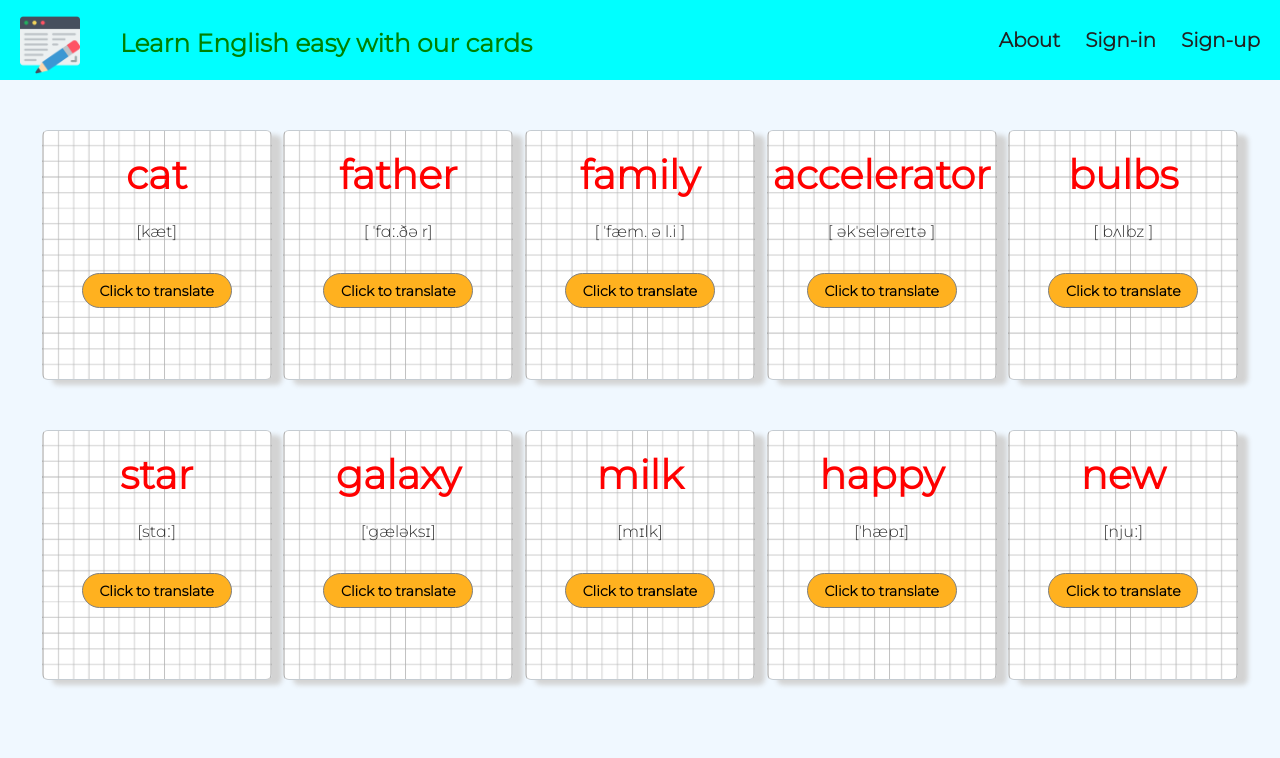
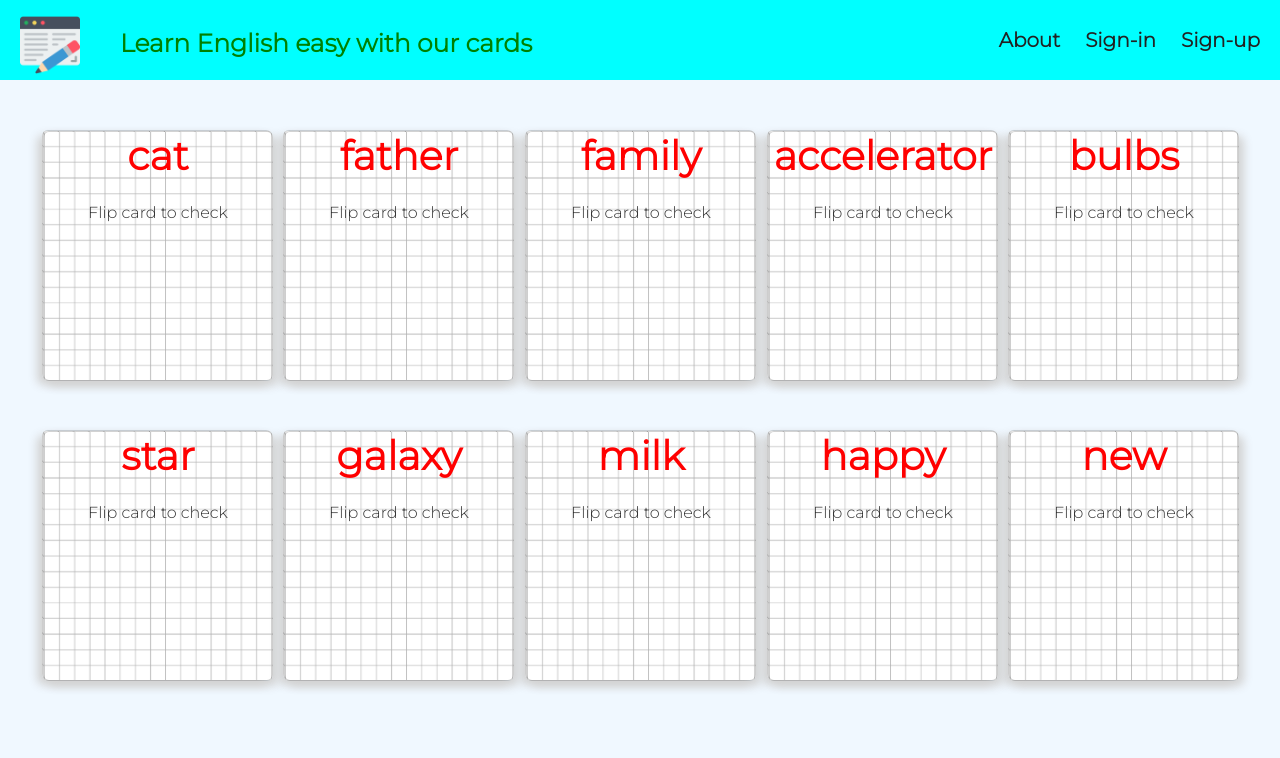
Before and after one commit to emani006/WordProject, a React (Create React App) app in the folder cards/: page / in a window 1280 px wide. Shown: the top 758 px of the page. Built offline with nearby package versions, Linux system fonts and the light colour scheme.

Commit message:
Row component update

```diff
--- a/cards/src/App.js
+++ b/cards/src/App.js
@@ -9,6 +9,9 @@ import Words from "./components/Words"
 // import TableOne from "./components/TableOne"
 // import TableTwo from "./components/TableTwo"
 import TableInput from "./components/TableInput";
+import Slider from './components/Slider';
+
+const wordStos = wordlist.map((word) => {return word});
 
 class App extends React.Component {
   render (){
@@ -16,6 +19,15 @@ class App extends React.Component {
     return (
       <div className="wrapper">
           <Header/>
+
+          {/* <div className="cardBox">
+            <div className="cardPlace">
+              <div className="wordPlace">
+                <Slider words={wordlist}/>
+              </div>
+            </div>
+          </div> */}
+
           <Words words={wordlist}/>
             {/* <Table key={wordlist.id} words={wordlist}/> */}
             {/* {wordlist.map(el => {
--- /dev/null
+++ b/cards/src/components/CardBack.js
@@ -0,0 +1,10 @@
+import React from 'react'
+
+export default function CardBack(props){
+    return(
+        <div className='card'>
+            <h1 className='word-english'>{props.word.english}</h1>
+            <p>Flip card to check</p>
+        </div>
+    )
+}
--- /dev/null
+++ b/cards/src/components/CardFlipFlop.js
@@ -0,0 +1,29 @@
+import React, {useState}  from 'react'
+import CardFront from './CardFront'
+import CardBack from './CardBack'
+
+export default function CardFlipFlop(props) {
+    let [isActive, setActive] = useState(props.isActive);
+
+    const handleClick = () => {
+        setActive (!isActive);
+    }
+
+    if (!isActive) {return(
+        <div className='scene'>
+            <div className="card is-flipped" onClick={handleClick}>
+                <div className="card__face card__face-back">
+                    <CardBack key={props.id} {...props}/>
+                </div>
+            </div>
+        </div>
+    )} else {return (
+        <div className='scene'>
+            <div className="card" onMouseLeave={handleClick}>
+                <div className="card__face">
+                    <CardFront key={props.id} {...props}/>
+                </div>
+            </div>
+        </div>
+        )}
+}
--- /dev/null
+++ b/cards/src/components/CardFront.js
@@ -0,0 +1,11 @@
+import React from 'react'
+
+export default function CardFront(props){
+    return(
+            <div className='card'>
+                <h1 className='word-english'>{props.word.english}</h1>
+                <p>{props.word.transcription}</p>
+                <h3>{props.word.russian}</h3>
+            </div>
+    )
+}
--- a/cards/src/components/Row.js
+++ b/cards/src/components/Row.js
@@ -1,10 +1,32 @@
 import React, {useState} from 'react'
+import wordlist from './wordlist';
 
 export default function Row(elem){
     const [isActive, setActive] = useState(elem.isActive);
-    // let [english, setEnglish] = useState(elem.english);
-    // let [russian, setRussian] = useState(elem.russian);
-    // let [transcription, setTranscription] = useState(elem.transcription);
+    const [english, setEnglish] = useState(elem.english);
+    const [russian, setRussian] = useState(elem.russian);
+    const [transcription, setTranscription] = useState(elem.transcription);
+    const [id] = useState(elem.id);
+
+    const changeWord= () => {
+        let newWord = {
+            id: id,
+            english: english,
+            russian: russian,
+            transcription: transcription
+        };
+
+        let word = wordlist.find(item => item.id === id);
+        console.log(word);
+
+        let wordIndex = wordlist.indexOf(wordlist.find(item => item.id === id),0);
+        console.log(wordIndex);
+        wordlist[wordIndex]= word;
+        console.log(wordlist[wordIndex]);
+        console.log(newWord);
+        console.log(wordlist);
+        handleTableChange();
+    }
 
     let rowClassName='table_row';
     let inputClassName='table_row_input';
@@ -15,28 +37,18 @@ export default function Row(elem){
         console.log(elem.id);
     };
 
-    // const changeInput = (event) =>{
-    //     console.log(event.targe.value);
-    //
-    // }
-
-    // const submitChange = (event) => {
-    //     event.preventDefault();
-    // }
-
-
     if (!isActive) return(<tr key={elem.id} className={rowClassName} >
                             <td className='table__cell'>
                                 {elem.id}
                             </td>
                             <td className='table__cell'>
-                                {elem.english}
+                                {english}
                             </td>
                             <td className='table__cell'>
-                                {elem.transcription}
+                                {transcription}
                             </td>
                             <td className='table__cell'>
-                                {elem.russian}
+                                {russian}
                             </td>
                             <td className='table__cell'>
                                 <button className='table__button e' onClick={handleTableChange}>Edit</button>
@@ -49,16 +61,16 @@ export default function Row(elem){
                         {elem.id}
                     </td>
                         <td className='table__cell'>
-                            <input name='eng' type='text' defaultValue={elem.english}/>
+                            <input name='eng' type='text' value={english} onChange={(event) => setEnglish(event.target.value)}/>
                         </td>
                         <td className='table__cell'>
-                            <input name='spell' type='text' defaultValue={elem.transcription}/>
+                            <input name='spell' type='text' value={transcription} onChange={(event) => setTranscription(event.target.value)}/>
                         </td>
                         <td className='table__cell'>
-                            <input name='rus' type='text' defaultValue={elem.russian}/>
+                            <input name='rus' type='text' value={russian} onChange={(event) => setRussian(event.target.value)}/>
                         </td>
                         <td className='table__cell'>
-                            <button className='table__button s'>Save</button>
+                            <button className='table__button s' onClick={changeWord}>Save</button>
                             <button className='table__button c' onClick={handleTableChange}>Cancel</button>
                         </td>
                 </tr>
--- /dev/null
+++ b/cards/src/components/Slider.js
@@ -0,0 +1,15 @@
+import React from 'react'
+// import Card from './Card'
+import CardFlipFlop from './CardFlipFlop'
+
+export default function Slider(props) {
+        return (
+            <div className='sliderStack'>
+                <div className='card'>
+                {props.words.map(el => (
+                    <CardFlipFlop key={el.id} word={el}/>
+                ))}
+                </div>
+            </div>
+        )
+}
--- a/cards/src/components/TableInput.js
+++ b/cards/src/components/TableInput.js
@@ -1,5 +1,6 @@
 // import React, {useState} from 'react'
 import React from 'react'
+// import Row1 from './Row';
 import Row from './Row';
 
 export default function TableInput({item}) {
--- a/cards/src/components/Words.js
+++ b/cards/src/components/Words.js
@@ -1,14 +1,16 @@
 import React, { Component } from 'react'
-import Card from './Card'
+// import Card from './Card'
+import CardFlipFlop from './CardFlipFlop'
 
 export default class Words extends Component {
     render() {
 
         return (
             <main>
-                {this.props.words.map(el => (
-                    <Card key={el.id} word={el} />
-                ))}
+                    {this.props.words.map(el => (
+                        // <Card key={el.id} word={el} />
+                        <CardFlipFlop key={el.id} word={el} />
+                    ))}
             </main>
         )
     }
--- a/cards/src/styles/card.css
+++ b/cards/src/styles/card.css
@@ -76,18 +76,60 @@ footer {
   margin-top: 100px;
 }
 
-main {
+.cardBox{
+  position: relative;
+  width: 300px;
+  height: 300px;
+  margin: 20px;
+  border: 1px solid red;
+  float: left;
+}
+
+/* start */
+.cardBox:before {
+  content: "";
+  background: #eff4de;
+  width: 300px;
+  height: 300px;
+  margin: 20px;
+  border: 1px solid red;
+  position: absolute;
+    z-index: -1;
+    top: 0px;
+    left: -10px;
+}
+
+.cardBox:after {
+  content: "";
+  background: #768590;
+  width: 300px;
+  height: 300px;
+  margin: 20px;
+  border: 1px solid red;
+  position: absolute;
+    z-index: -1;
+    top: 5px;
+    left: 0px;
+    box-shadow: 2px 2px 5px rgba(0,0,0,0.3);
+    transform: rotate(4deg);
+  }
+/* end */
+
+.cardPlace{
+  position: absolute;
+}
+
+.sliderStack{
   display: flex;
   width: 100%;
   flex-wrap: wrap;
   justify-content: space-evenly;
   padding: 30px;
+  position: relative; /*  */
 }
-
-main .card{
+.sliderStack .card{
   width: 230px;
   height: 250px;
-  padding-top: 20px;
   margin-bottom: 50px;
   text-align: center;
   line-height: 50px;
@@ -95,8 +137,34 @@ main .card{
   background-size: cover;
   background-position: center center;
   color: red;
+  box-shadow: 5px 5px 10px lightgrey;
   position: relative;
-  box-shadow: 10px 5px 5px lightgrey;
+  /* position: absolute; */
+}
+
+
+main {
+  display: flex;
+  width: 100%;
+  flex-wrap: wrap;
+  justify-content: space-evenly;
+  padding: 30px;
+  position: relative; /*  */
+}
+
+main .card{
+  width: 230px;
+  height: 250px;
+  margin-bottom: 50px;
+  text-align: center;
+  line-height: 50px;
+  background: url('../img/notes.jpg') no-repeat;
+  background-size: cover;
+  background-position: center center;
+  color: red;
+  box-shadow: 5px 5px 10px lightgrey;
+  position: relative;
+  /* position: absolute; */
 }
 
 main .card:hover {
@@ -221,3 +289,35 @@ li{
 input {
   width: 130px;
 }
+
+/* flip-flop effect */
+.scene {
+  perspective: 600px;
+}
+
+.card {
+  width: 100%;
+  height: 100%;
+  position: relative;
+  transition: transform 1s;
+  transform-style:preserve-3d;
+}
+
+.card__face {
+  position: absolute;
+  height: 100%;
+  width: 100%;
+  backface-visibility: hidden;
+}
+
+.card__face-front {
+  background: blue;
+}
+
+.card__face-back {
+  transform: rotateY( 180deg );
+}
+
+.card.is-flipped {
+  transform: rotateY(180deg);
+}
```
Also changed, not shown: cards/src/components/CardBox.js (added, +15 -0 lines), cards/src/components/Row1.js (added, +73 -0 lines).
